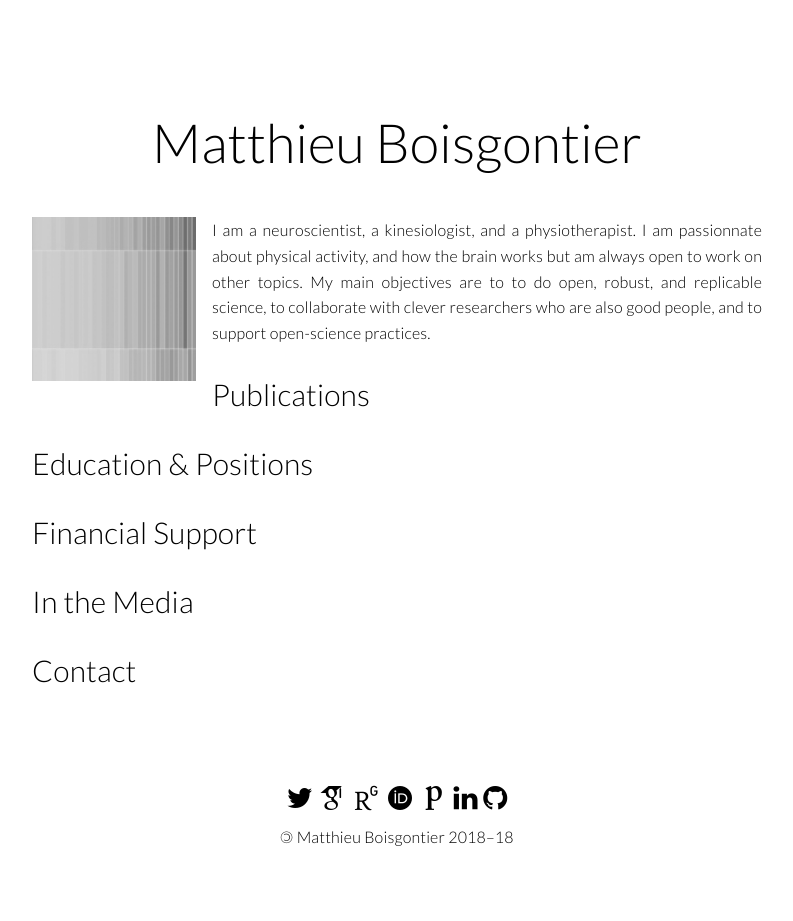
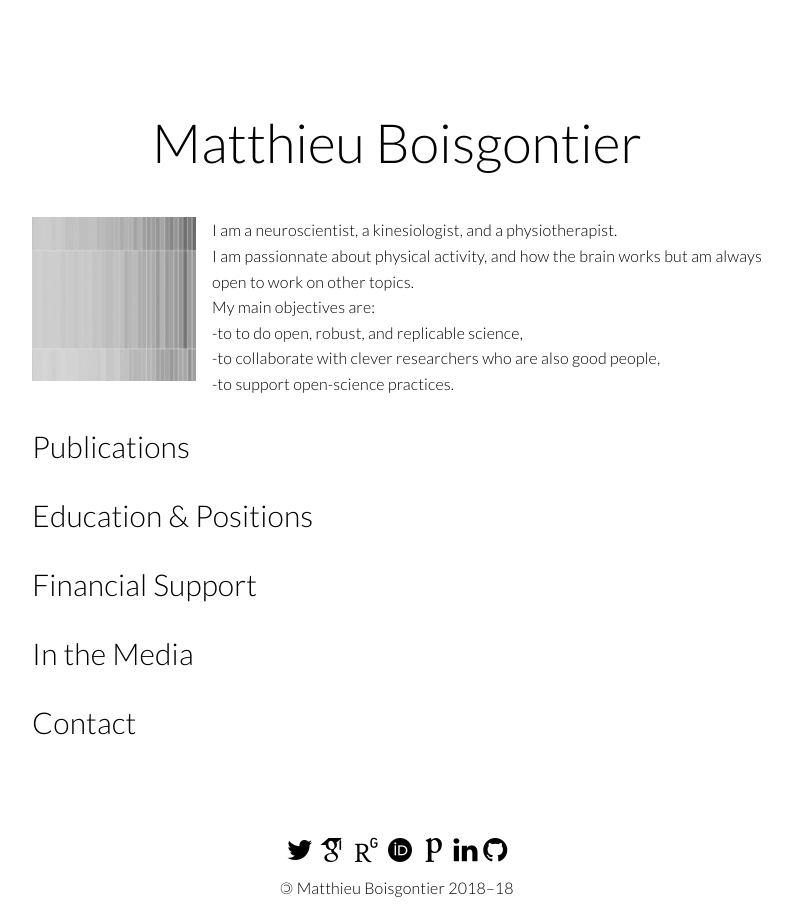
Before and after one commit to matthieuboisgontier/matthieuboisgontier.github.io, a Jekyll site: the page built from index.html, in a window 1280 px wide. Shown: the whole page, without its empty margins (243-1036 px from the left). Built offline with Jekyll 4.4.1, drawn with Linux system fonts in a browser that asks for light colours; nearby versions of some CDN libraries; some web fonts are replaced; a script that is not in the unit is left out; comment, search, counter and statistics services are not loaded; before the commit the page ends 900 px from its top, so only the background shows below that.

Commit message:
Update me.html

```diff
--- a/_includes/me.html
+++ b/_includes/me.html
@@ -1,8 +1,8 @@
 <p> <img src="/images/favicons/mstile-144x144.png">
   <p>
-    I am a neuroscientist, a kinesiologist, and a physiotherapist.
+    I am a neuroscientist, a kinesiologist, and a physiotherapist.<br/>
     I am passionnate about physical activity, and how the brain works
-    but am always open to work on other topics.
-    My main objectives are to to do open, robust, and replicable science, to collaborate with clever researchers who are also good people, and to support open-science practices.
+    but am always open to work on other topics. <br/>
+    My main objectives are:<br/> -to to do open, robust, and replicable science,<br/> -to collaborate with clever researchers who are also good people,<br/> -to support open-science practices.
   </p>
 </p>
```
